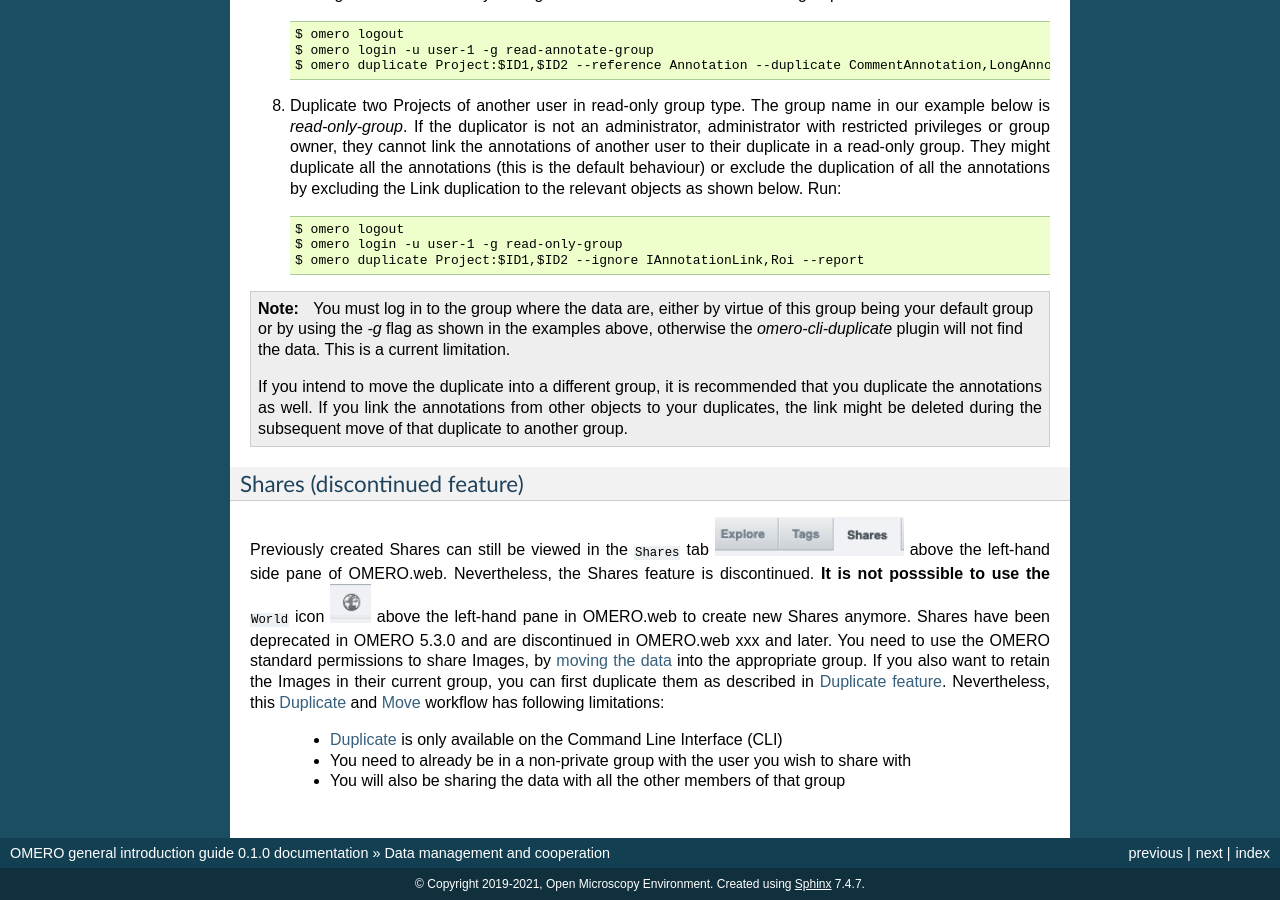
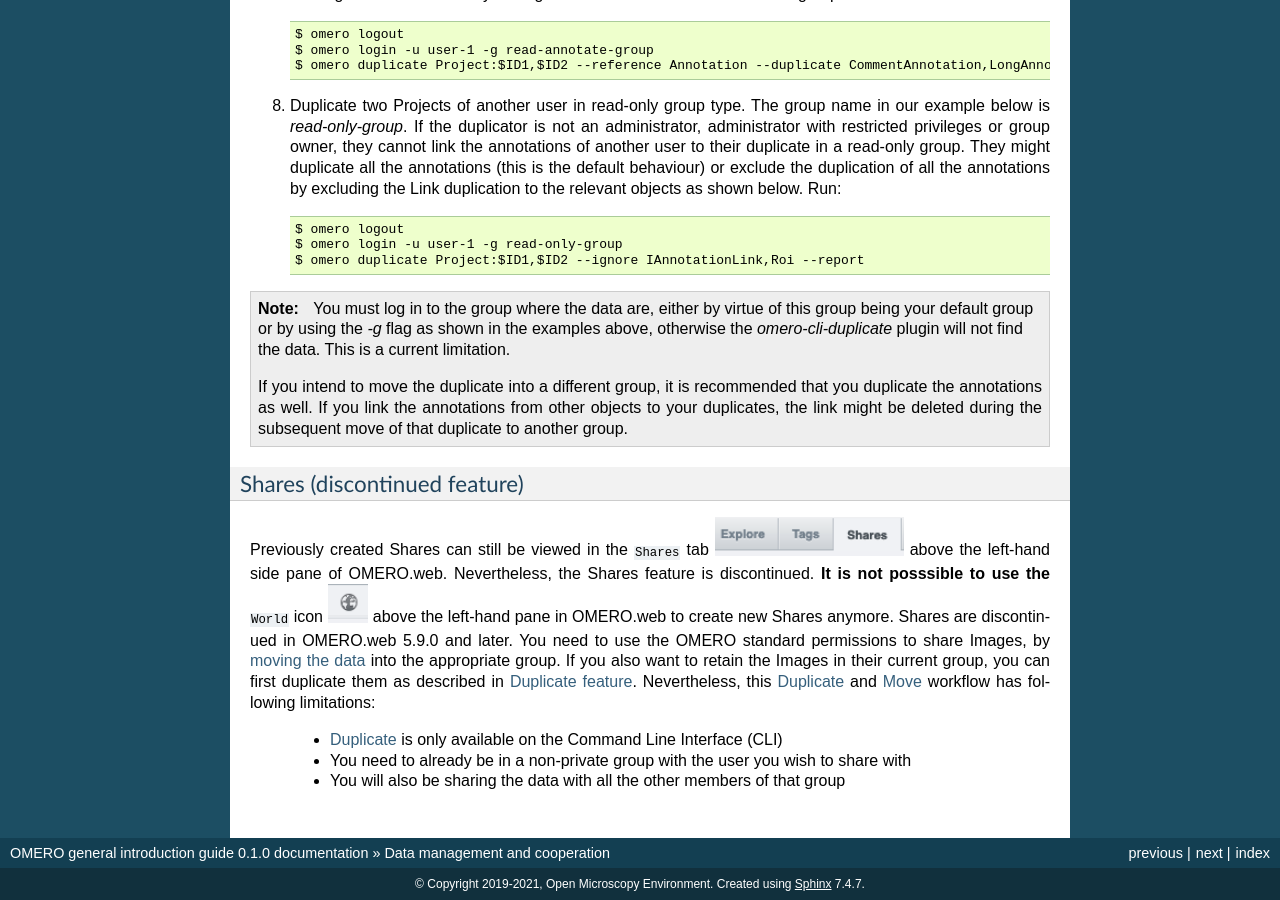
Before and after one commit to ome/omero-guide-introduction, a Sphinx documentation site: the page built from docs/data-management.rst, in a window 1280 px wide and 900 px high, scrolled down 9119 px. Built offline with Sphinx 7.4.7, drawn with Linux system fonts in a browser that asks for light colours.

Commit message:
Do not be too detailed in explanation of Shares, fix the web version

```diff
--- a/docs/data-management.rst
+++ b/docs/data-management.rst
@@ -519,7 +519,7 @@
 Shares (discontinued feature)
 ~~~~~~~~~~~~~~~~~~~~~~~~~~~~~
 
-Previously created Shares can still be viewed in the ``Shares`` tab |image6| above the left-hand side pane of OMERO.web. Nevertheless, the Shares feature is discontinued. **It is not posssible to use the** ``World`` icon |image7| above the left-hand pane in OMERO.web to create new Shares anymore. Shares have been deprecated in OMERO 5.3.0 and are discontinued in OMERO.web xxx and later. You need to use the OMERO standard permissions to share Images, by :ref:`moving the data<Movedowners>` into the appropriate group. If you also want to retain the Images in their current group, you can first duplicate them as described in :ref:`Duplicate feature<Duplicatecli>`. Nevertheless, this :ref:`Duplicate<Duplicatecli>` and :ref:`Move<Movedowners>` workflow has following limitations:
+Previously created Shares can still be viewed in the ``Shares`` tab |image6| above the left-hand side pane of OMERO.web. Nevertheless, the Shares feature is discontinued. **It is not posssible to use the** ``World`` icon |image7| above the left-hand pane in OMERO.web to create new Shares anymore. Shares are discontinued in OMERO.web 5.9.0 and later. You need to use the OMERO standard permissions to share Images, by :ref:`moving the data<Movedowners>` into the appropriate group. If you also want to retain the Images in their current group, you can first duplicate them as described in :ref:`Duplicate feature<Duplicatecli>`. Nevertheless, this :ref:`Duplicate<Duplicatecli>` and :ref:`Move<Movedowners>` workflow has following limitations:
 
  - :ref:`Duplicate<Duplicatecli>` is only available on the Command Line Interface (CLI)
  - You need to already be in a non-private group with the user you wish to share with
```
